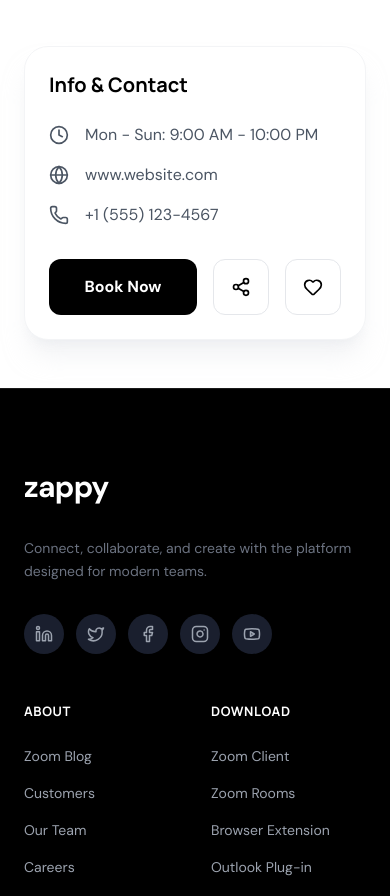
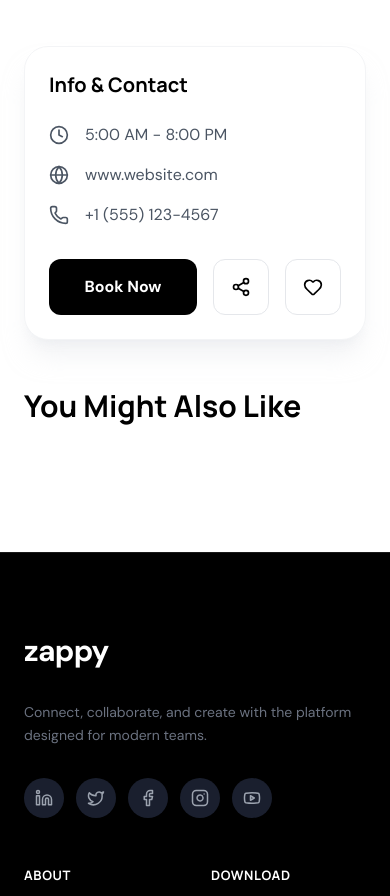
Before and after one commit to Hesara2003/Zappy, a React (Vite) app: page /place/a1 in a window 390 px wide. Shown: the part 1229-2125 px from the top of the page. Built offline with nearby package versions, Linux system fonts and the light colour scheme.

Commit message:
feat: Add PlaceDetail component to display comprehensive information for a specific place.

```diff
--- a/pages/PlaceDetail.tsx
+++ b/pages/PlaceDetail.tsx
@@ -170,7 +170,7 @@ export const PlaceDetail: React.FC = () => {
                         <div className="space-y-4 mb-8">
                             <div className="flex items-center gap-4 text-gray-600">
                                 <Clock className="w-5 h-5" />
-                                <span>Mon - Sun: 9:00 AM - 10:00 PM</span>
+                                <span>{place.openingHours || 'Mon - Sun: 9:00 AM - 10:00 PM'}</span>
                             </div>
                             <div className="flex items-center gap-4 text-gray-600">
                                 <Globe className="w-5 h-5" />
@@ -198,6 +198,27 @@ export const PlaceDetail: React.FC = () => {
 
             </div>
 
+            {/* Related Items Section */}
+            <div className="max-w-[1400px] mx-auto px-6 pb-24">
+                <h2 className="text-3xl font-bold mb-8">You Might Also Like</h2>
+                <div className="grid md:grid-cols-3 gap-6">
+                    {PLACES_DATA[placeCategory?.slug || 'hotels']
+                        .filter(p => p.id !== place?.id)
+                        .slice(0, 3)
+                        .map(related => (
+                            <Link to={`/place/${related.id}`} key={related.id} className="block group">
+                                <div className="relative h-[240px] rounded-2xl overflow-hidden mb-4">
+                                    <img src={related.image} className="w-full h-full object-cover transition-transform duration-500 group-hover:scale-110" />
+                                    <div className="absolute inset-0 bg-black/20 group-hover:bg-black/10 transition-colors"></div>
+                                </div>
+                                <h3 className="font-bold text-lg mb-1">{related.title}</h3>
+                                <p className="text-gray-500 text-sm">{related.location}</p>
+                            </Link>
+                        ))
+                    }
+                </div>
+            </div>
+
             <Footer />
         </div>
     );
```
